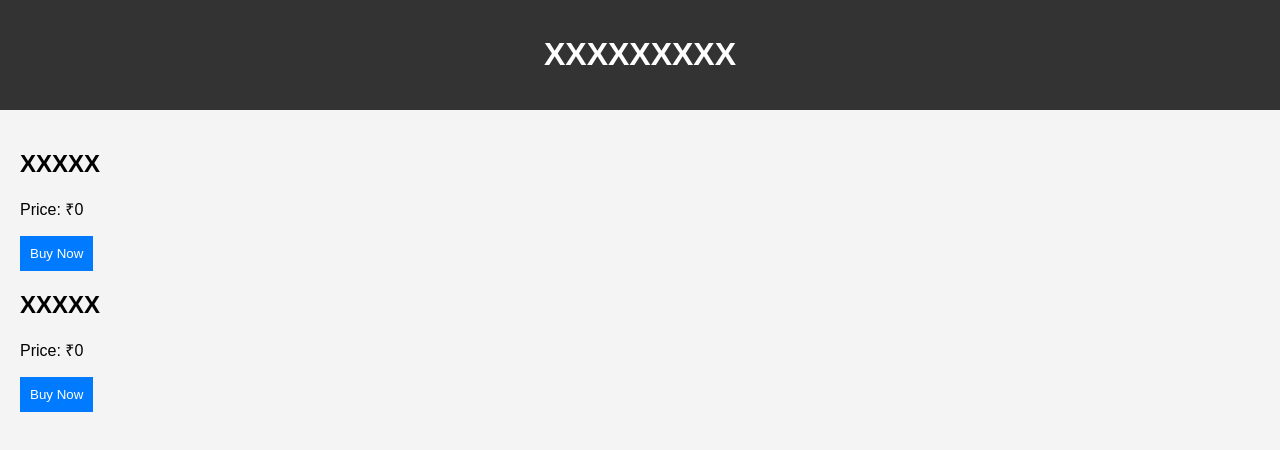
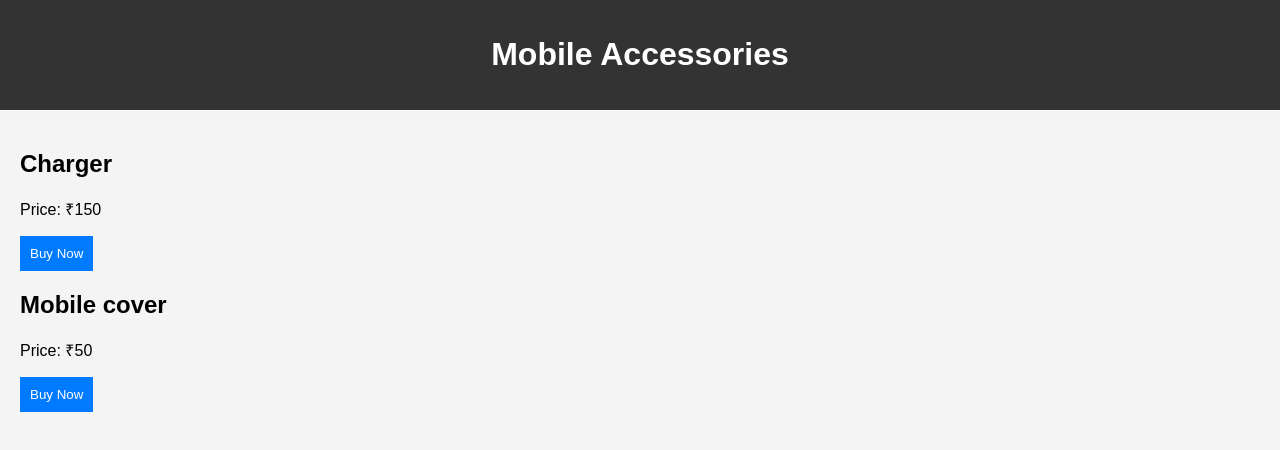
Before and after one commit to ppphadte78-pixel/EduShop_Demmo4, a plain HTML site: page index.html in a window 1280 px wide. Drawn offline with Linux system fonts and the light colour scheme.

Commit message:
index.html

```diff
--- a/index.html
+++ b/index.html
@@ -3,14 +3,14 @@
 <head>
   <meta charset="UTF-8">
   <meta name="viewport" content="width=device-width, initial-scale=1.0">
-  <title>  XXXXXX </title>
+  <title>  Mobile Accessories </title>
 
-  <script async src="https://www.googletagmanager.com/gtag/js?id=G-XXXXXXXXXX"></script>
+  <script async src="https://www.googletagmanager.com/gtag/js?id=G-LYQNNX75HE"></script>
   <script>
     window.dataLayer = window.dataLayer || [];
     function gtag(){dataLayer.push(arguments);}
     gtag('js', new Date());
-    gtag('config', 'G-XXXXXXXXXX');
+    gtag('config', 'G-LYQNNX75HE');
   </script>
 
   <style>
@@ -47,17 +47,17 @@
 <body>
 
 <header>
-  <h1> XXXXXXXXX </h1>
+  <h1> Mobile Accessories </h1>
 </header>
 <div class="container">
   <div class="XXXX">
-    <h2>XXXXX</h2>
-    <p>Price: ₹0</p>
+    <h2>Charger</h2>
+    <p>Price: ₹150</p>
     <button onclick="trackClick()">Buy Now</button>
   </div>
   <div class="XXXX">
-    <h2>XXXXX </h2>
-    <p>Price: ₹0</p>
+    <h2>Mobile cover </h2>
+    <p>Price: ₹50</p>
     <button onclick="trackClick()">Buy Now</button>
   </div>
 </div>
```
